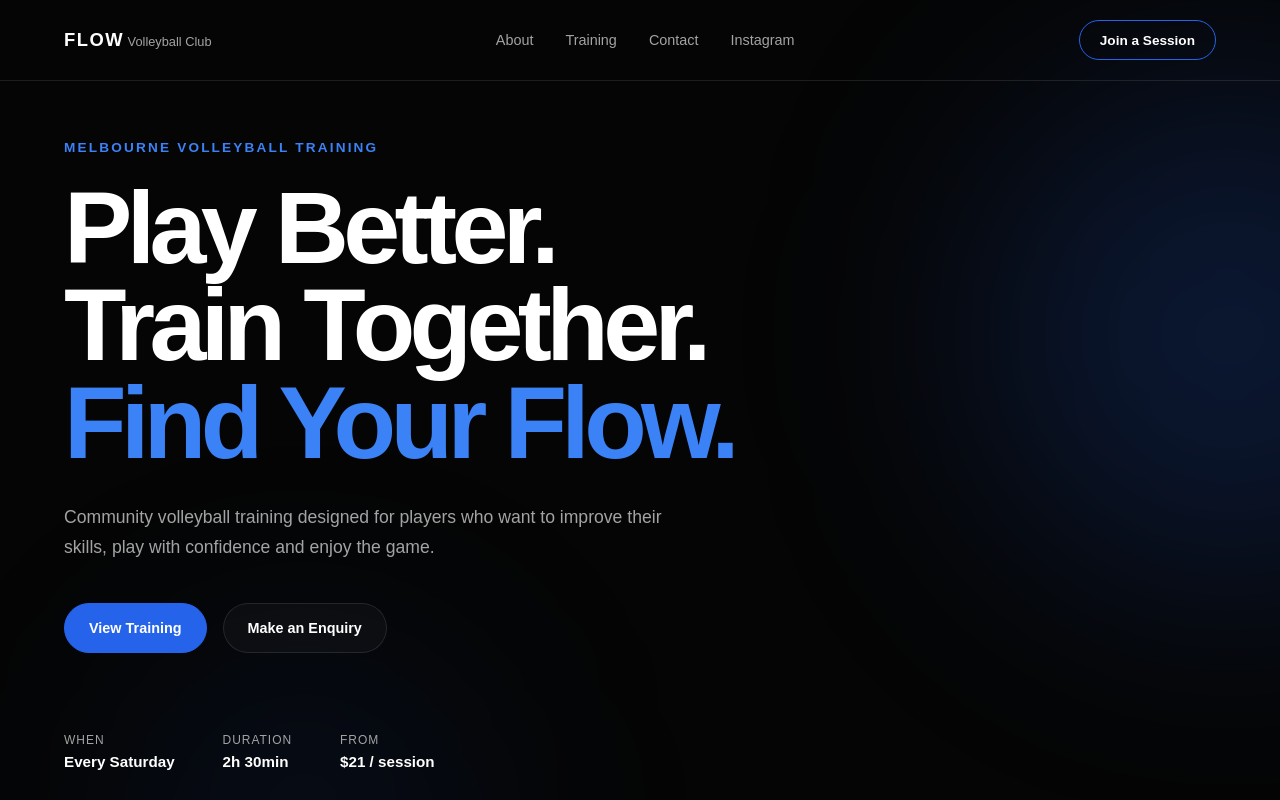
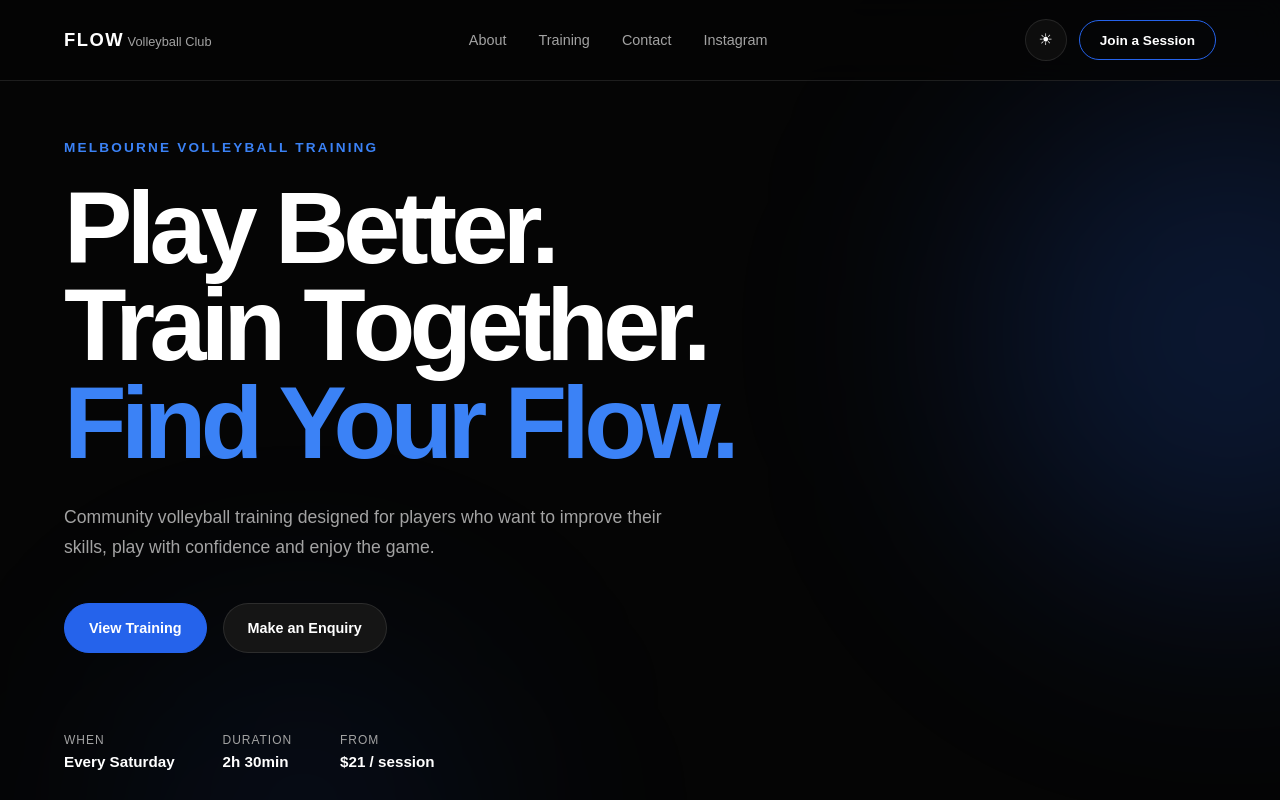
Before and after one commit to Jaydenlaoyx/flow-volleyball-club, a Next.js app: page / in a window 1280 px wide. Shown: the top 800 px of the page. Built offline with nearby package versions, Linux system fonts and the light colour scheme.

Commit message:
feat: implement dark and light themes

```diff
--- a/app/globals.css
+++ b/app/globals.css
@@ -36,14 +36,47 @@ a {
   --max-width: 1200px;
 }
 
+[data-theme="light"] {
+  --background: #f8fafc;
+  --surface: #ffffff;
+  --surface-light: #f1f5f9;
+
+  --text-primary: #0f172a;
+  --text-secondary: #64748b;
+
+  --blue: #2563eb;
+  --blue-light: #2563eb;
+  --blue-dark: #1d4ed8;
+
+  --border: rgba(15, 23, 42, 0.1);
+}
+
 body {
   background: var(--background);
   color: var(--text-primary);
+  transition:
+    background 0.25s ease,
+    color 0.25s ease;
 }
 
 .container {
   width: min(90%, var(--max-width));
   margin: 0 auto;
+}
+
+.navbar,
+.about,
+.benefits,
+.training,
+.instagram-section,
+.contact,
+.about-card,
+.training-card,
+.contact-form-wrapper,
+.instagram-card {
+  transition:
+    background 0.25s ease,
+    border-color 0.25s ease;
 }
 
 /* =========================
@@ -57,6 +90,8 @@ body {
   width: 100%;
   z-index: 100;
   border-bottom: 1px solid var(--border);
+  background: color-mix(in srgb, var(--background) 75%, transparent);
+  backdrop-filter: blur(14px);
 }
 
 .navbar-inner {
@@ -113,6 +148,45 @@ body {
 .navbar-cta:hover {
   background: var(--blue);
   transform: translateY(-2px);
+}
+
+.navbar-actions {
+  display: flex;
+  align-items: center;
+  gap: 0.75rem;
+}
+
+.theme-toggle {
+  width: 42px;
+  height: 42px;
+  display: grid;
+  place-items: center;
+  flex-shrink: 0;
+  border: 1px solid var(--border);
+  border-radius: 50%;
+  background: var(--surface);
+  color: var(--text-primary);
+  cursor: pointer;
+  transition:
+    transform 0.2s ease,
+    border-color 0.2s ease,
+    background 0.2s ease;
+}
+
+.theme-toggle:hover {
+  transform: translateY(-2px);
+  border-color: var(--blue);
+}
+
+.theme-toggle-icon {
+  font-size: 1rem;
+  line-height: 1;
+}
+
+.theme-toggle:disabled {
+  cursor: default;
+  opacity: 0.6;
+  transform: none;
 }
 
 /* =========================
@@ -201,11 +275,11 @@ body {
 
 .button-secondary {
   border: 1px solid var(--border);
-  background: rgba(255, 255, 255, 0.03);
+  background: var(--surface-light);
 }
 
 .button-secondary:hover {
-  background: rgba(255, 255, 255, 0.08);
+  background: var(--surface);
 }
 
 .hero-details {
@@ -631,7 +705,7 @@ body {
   gap: 1rem;
   border: 1px solid var(--border);
   border-radius: 18px;
-  background: rgba(255, 255, 255, 0.03);
+  background: var(--surface-light);
   transition:
     transform 0.2s ease,
     border-color 0.2s ease,
@@ -641,7 +715,7 @@ body {
 .instagram-link:hover {
   transform: translateY(-3px);
   border-color: rgba(59, 130, 246, 0.45);
-  background: rgba(255, 255, 255, 0.06);
+  background: var(--surface);
 }
 
 .instagram-icon {
@@ -821,7 +895,8 @@ body {
 
 .form-field input::placeholder,
 .form-field textarea::placeholder {
-  color: #666666;
+  color: var(--text-secondary);
+  opacity: 0.7;
 }
 
 .form-field input:focus,
--- a/app/layout.tsx
+++ b/app/layout.tsx
@@ -1,4 +1,5 @@
 import type { Metadata } from "next";
+import { ThemeProvider } from "@/components/ThemeProvider";
 import "./globals.css";
 
 export const metadata: Metadata = {
@@ -14,7 +15,9 @@ export default function RootLayout({
 }>) {
   return (
     <html lang="en">
-      <body>{children}</body>
+      <body>
+        <ThemeProvider>{children}</ThemeProvider>
+      </body>
     </html>
   );
 }
--- a/components/Navbar.tsx
+++ b/components/Navbar.tsx
@@ -1,3 +1,4 @@
+import ThemeToggle from "@/components/ThemeToggle";
 import { siteConfig } from "@/lib/siteConfig";
 
 export default function Navbar() {
@@ -23,9 +24,13 @@ export default function Navbar() {
           </a>
         </nav>
 
-        <a href="#contact" className="navbar-cta">
-          Join a Session
-        </a>
+        <div className="navbar-actions">
+          <ThemeToggle />
+
+          <a href="#contact" className="navbar-cta">
+            Join a Session
+          </a>
+        </div>
       </div>
     </header>
   );
--- /dev/null
+++ b/components/ThemeProvider.tsx
@@ -0,0 +1,59 @@
+"use client";
+
+import {
+  createContext,
+  ReactNode,
+  useContext,
+  useEffect,
+  useState,
+} from "react";
+
+type Theme = "dark" | "light";
+
+type ThemeContextType = {
+  theme: Theme;
+  toggleTheme: () => void;
+};
+
+const ThemeContext = createContext<ThemeContextType | undefined>(undefined);
+
+export function ThemeProvider({ children }: { children: ReactNode }) {
+  const [theme, setTheme] = useState<Theme>(() => {
+    if (typeof window === "undefined") {
+      return "dark";
+    }
+
+    const savedTheme = localStorage.getItem("flow-theme");
+
+    return savedTheme === "light" || savedTheme === "dark"
+      ? savedTheme
+      : "dark";
+  });
+
+  useEffect(() => {
+    document.documentElement.dataset.theme = theme;
+    localStorage.setItem("flow-theme", theme);
+  }, [theme]);
+
+  function toggleTheme() {
+    setTheme((currentTheme) =>
+      currentTheme === "dark" ? "light" : "dark",
+    );
+  }
+
+  return (
+    <ThemeContext.Provider value={{ theme, toggleTheme }}>
+      {children}
+    </ThemeContext.Provider>
+  );
+}
+
+export function useTheme() {
+  const context = useContext(ThemeContext);
+
+  if (!context) {
+    throw new Error("useTheme must be used inside ThemeProvider");
+  }
+
+  return context;
+}
--- /dev/null
+++ b/components/ThemeToggle.tsx
@@ -0,0 +1,49 @@
+"use client";
+
+import { useEffect, useState } from "react";
+import { useTheme } from "@/components/ThemeProvider";
+
+export default function ThemeToggle() {
+  const { theme, toggleTheme } = useTheme();
+  const [mounted, setMounted] = useState(false);
+
+  useEffect(() => {
+    const frame = requestAnimationFrame(() => {
+      setMounted(true);
+    });
+
+    return () => cancelAnimationFrame(frame);
+  }, []);
+
+  if (!mounted) {
+    return (
+      <button
+        type="button"
+        className="theme-toggle"
+        aria-label="Toggle theme"
+        title="Toggle theme"
+        disabled
+      >
+        <span className="theme-toggle-icon" aria-hidden="true">
+          ◐
+        </span>
+      </button>
+    );
+  }
+
+  const isDark = theme === "dark";
+
+  return (
+    <button
+      type="button"
+      className="theme-toggle"
+      onClick={toggleTheme}
+      aria-label={`Switch to ${isDark ? "light" : "dark"} mode`}
+      title={`Switch to ${isDark ? "light" : "dark"} mode`}
+    >
+      <span className="theme-toggle-icon" aria-hidden="true">
+        {isDark ? "☀" : "☾"}
+      </span>
+    </button>
+  );
+}
```
